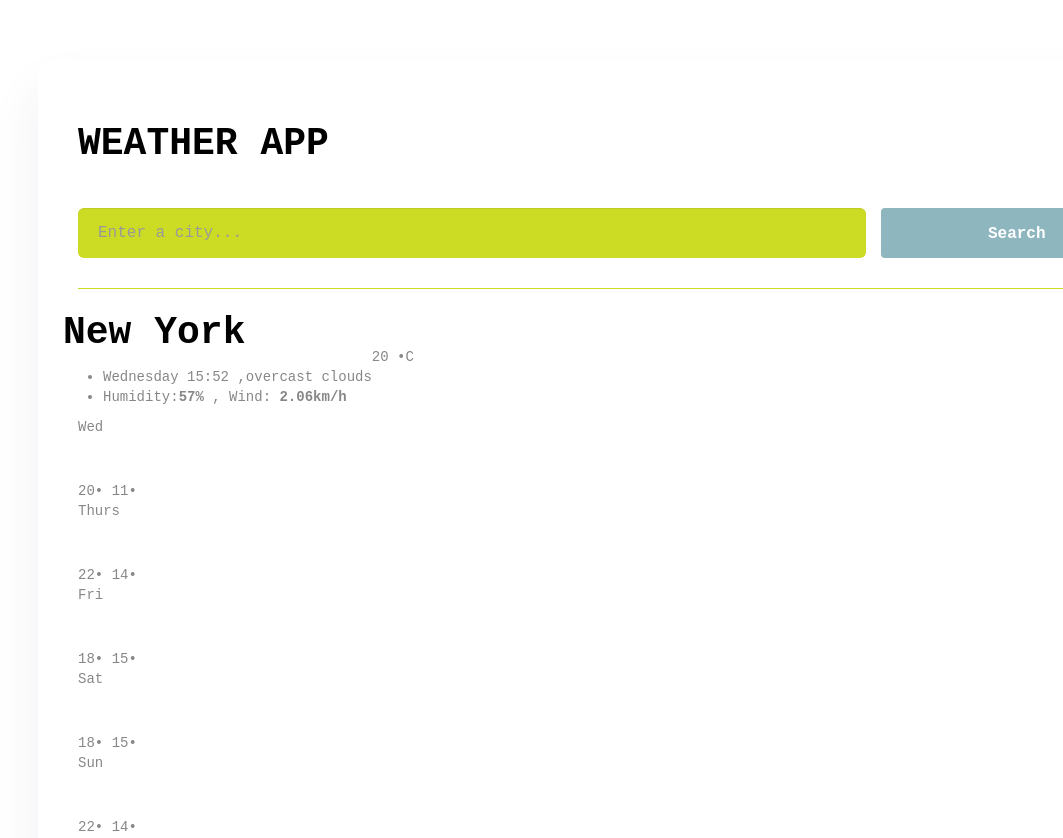
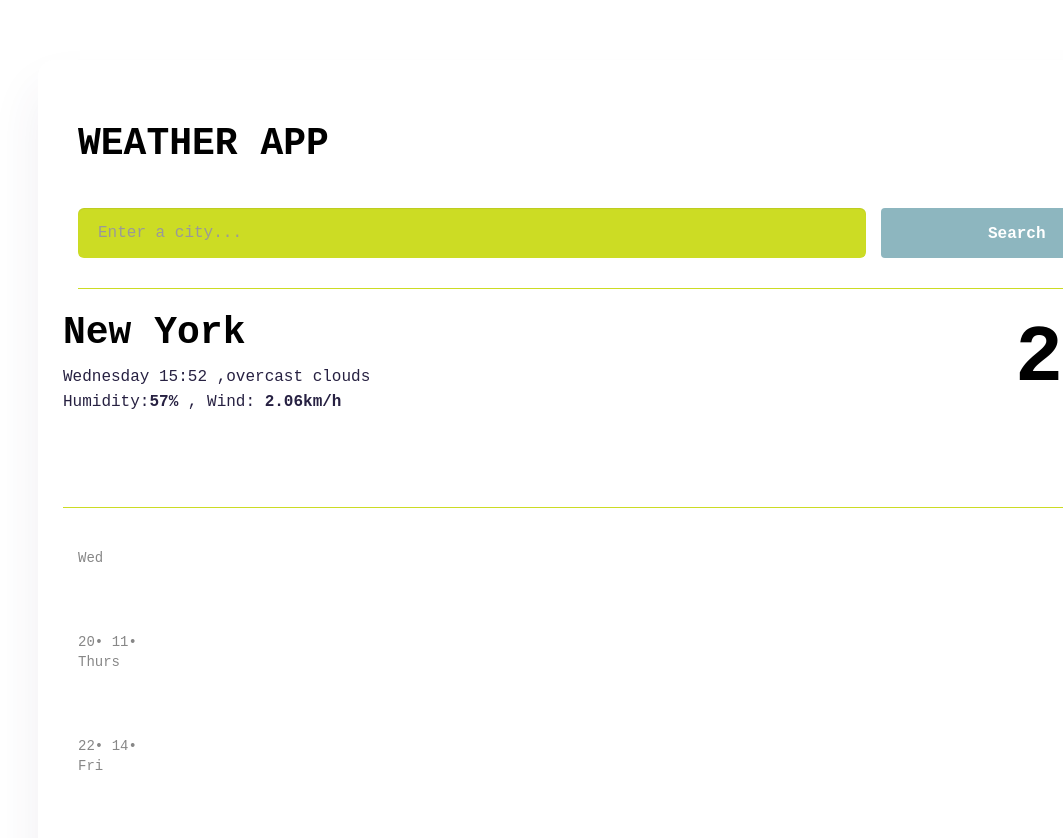
Before and after one commit to frosemarie92/My-Weather-App, a plain HTML site: page index.html in a window 1280 px wide. Shown: the top 838 px of the page, without its empty margins (217-1280 px from the left). Drawn offline with nearby package versions, Linux system fonts and the light colour scheme.

Commit message:
changing the font accent of temp colors

```diff
--- a/src/styles.css
+++ b/src/styles.css
@@ -146,3 +146,88 @@ input {
   transition: color 0.15s ease-in-out, background-color 0.15s ease-in-out,
     border-color 0.15s ease-in-out, box-shadow 0.15s ease-in-out;
 }
+
+.Weather ul {
+  margin: 0;
+  padding: 0;
+}
+
+.Weather li {
+  font-weight: 500;
+  margin-bottom: 5px;
+  color: rgba(39, 33, 66, 4);
+  font-size: 16px;
+  line-height: 20px;
+  list-style: none;
+}
+
+.col-6 {
+  flex: 0 0 50%;
+  max-width: 50%;
+}
+
+.WeatherInfo .temperature-container {
+  margin-top: 30px;
+}
+
+.justify-content-end {
+  justify-content: flex-end !important;
+}
+
+.d-flex {
+  display: flex !important;
+}
+
+.Weather canvas {
+  margin: 10px 0;
+}
+
+.Weather .temperature {
+  color: #000;
+  margin-left: 10px;
+  font-weight: 700;
+  font-size: 80px;
+  line-height: 1;
+}
+
+.Weather .unit {
+  color: #000;
+  font-size: 28px;
+  font-weight: 400;
+  position: relative;
+  line-height: 1;
+  top: -34px;
+}
+
+.WeatherForecast {
+  text-align: center;
+  margin: 40px 0;
+  border-bottom: 1px solid #ccdc24;
+  padding-bottom: 50px;
+}
+
+.col {
+  flex-basis: 0;
+  flex-grow: 1;
+  max-width: 100%;
+}
+
+.WeatherForecast .forecast-time {
+  font-size: 16px;
+  line-height: 20px;
+  text-align: center;
+  color: rgba(39, 33, 66, 4);
+}
+
+.WeatherForecast .forecast-temperature {
+  font-style: normal;
+  font-size: 18px;
+  line-height: 1.5;
+  color: #8db6bf;
+  font-weight: 700;
+}
+
+.WeatherForecast .forecast-temperature-min {
+  margin-left: 10px;
+  opacity: 0.6;
+}
```
